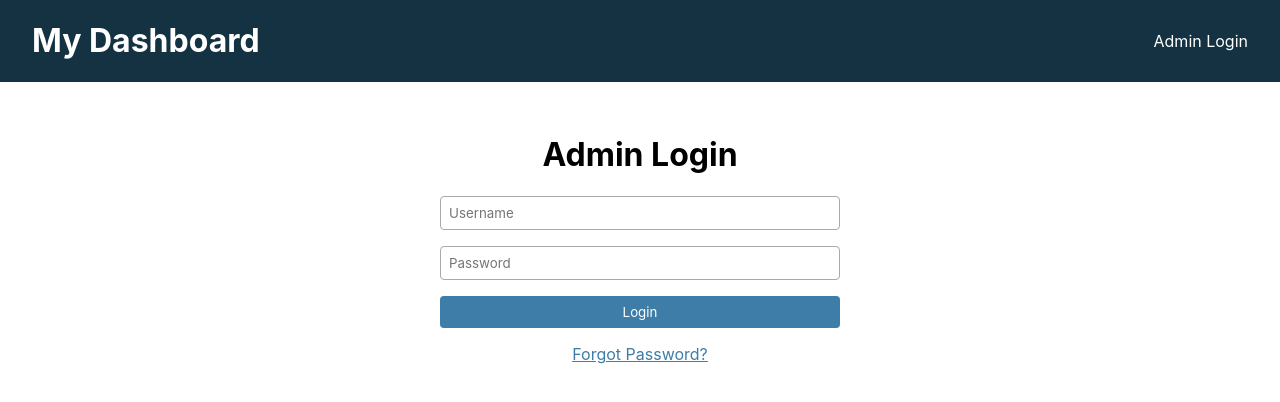
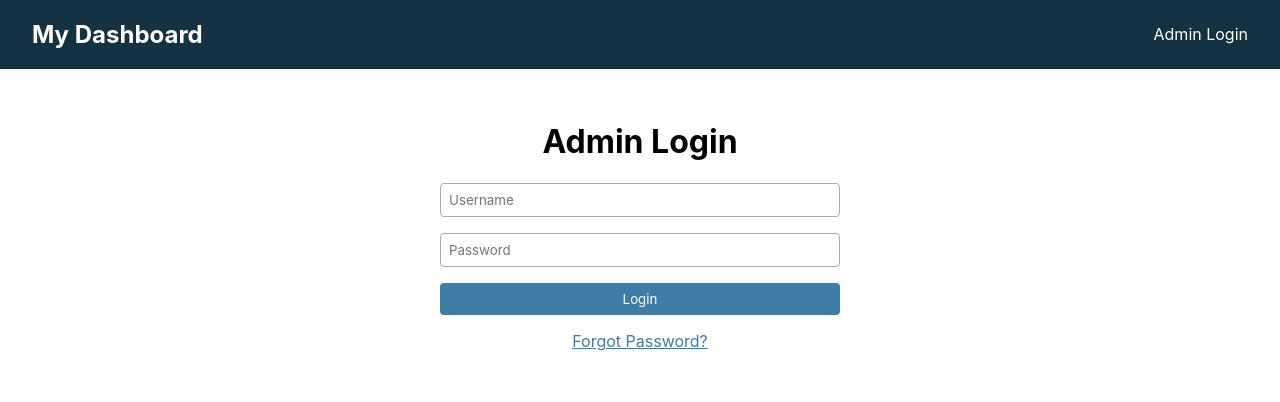
Before and after one commit to ChloeSVillaranda/PropynylidyneHackToChange2025, a React (Vite) app in the folder frontend/: page /login in a window 1280 px wide. Shown: the top 402 px of the page. Built offline with nearby package versions, Linux system fonts and the light colour scheme; no server answers.

Commit message:
Add pages to navbar and styling on hover

```diff
--- a/frontend/src/components/Header.tsx
+++ b/frontend/src/components/Header.tsx
@@ -8,14 +8,25 @@ interface HeaderProps {
 function Header({ isLoggedIn }: HeaderProps) {
   return (
     <header style={{ display: 'flex', justifyContent: 'space-between', paddingLeft: '2rem', paddingRight: '2rem', backgroundColor: 'var(--main-dark-blue)', color: 'white' }}>
-      <h1>My Dashboard</h1>
+      <h2>My Dashboard</h2>
       <nav style={{ display: 'flex', alignItems: 'center' }}>
         {isLoggedIn ? (
-          <Link to="/settings" style={{ color: 'white', textDecoration: 'none' }}>
-            Settings
-          </Link>
+          <>
+            <Link to="/" style={{ color: 'white', textDecoration: 'none', paddingRight: '2rem'}} className='nav-button'>
+              Drone Map
+            </Link>
+            <Link to="/manage-missions" style={{ color: 'white', textDecoration: 'none', paddingRight: '2rem'}} className='nav-button'>
+              Manage Missions
+            </Link>
+            <Link to="/manage-drones" style={{ color: 'white', textDecoration: 'none', paddingRight: '2rem'}} className='nav-button'>
+              Manage Drones
+            </Link>
+            <Link to="/settings" style={{ color: 'white', textDecoration: 'none' }} className='nav-button'>
+              Settings
+            </Link>
+          </>
         ) : (
-          <Link to="/login" style={{ color: 'white', textDecoration: 'none'}} className='login-button'>
+          <Link to="/login" style={{ color: 'white', textDecoration: 'none'}} className='nav-button'>
             Admin Login
           </Link>
         )}
--- a/frontend/src/index.css
+++ b/frontend/src/index.css
@@ -29,8 +29,14 @@ code {
     sans-serif;
 }
 
-.login-button {
+.nav-button {
+  color: white;
   cursor: pointer;
+  transition: color 0.3s; /* smooth hover */
+}
+
+.nav-button:hover {
+  color: #f39c12 !important; /* new color on hover */
 }
 
 input {
```
